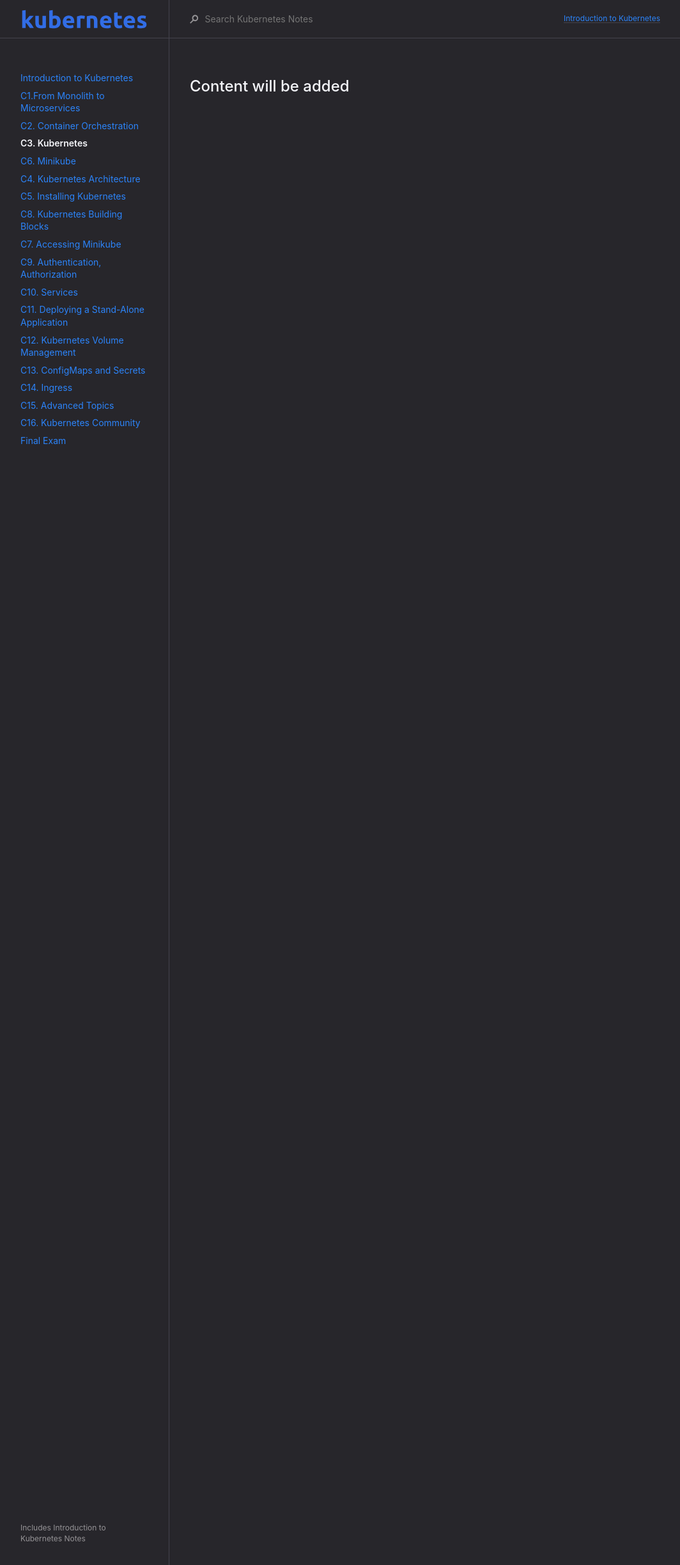
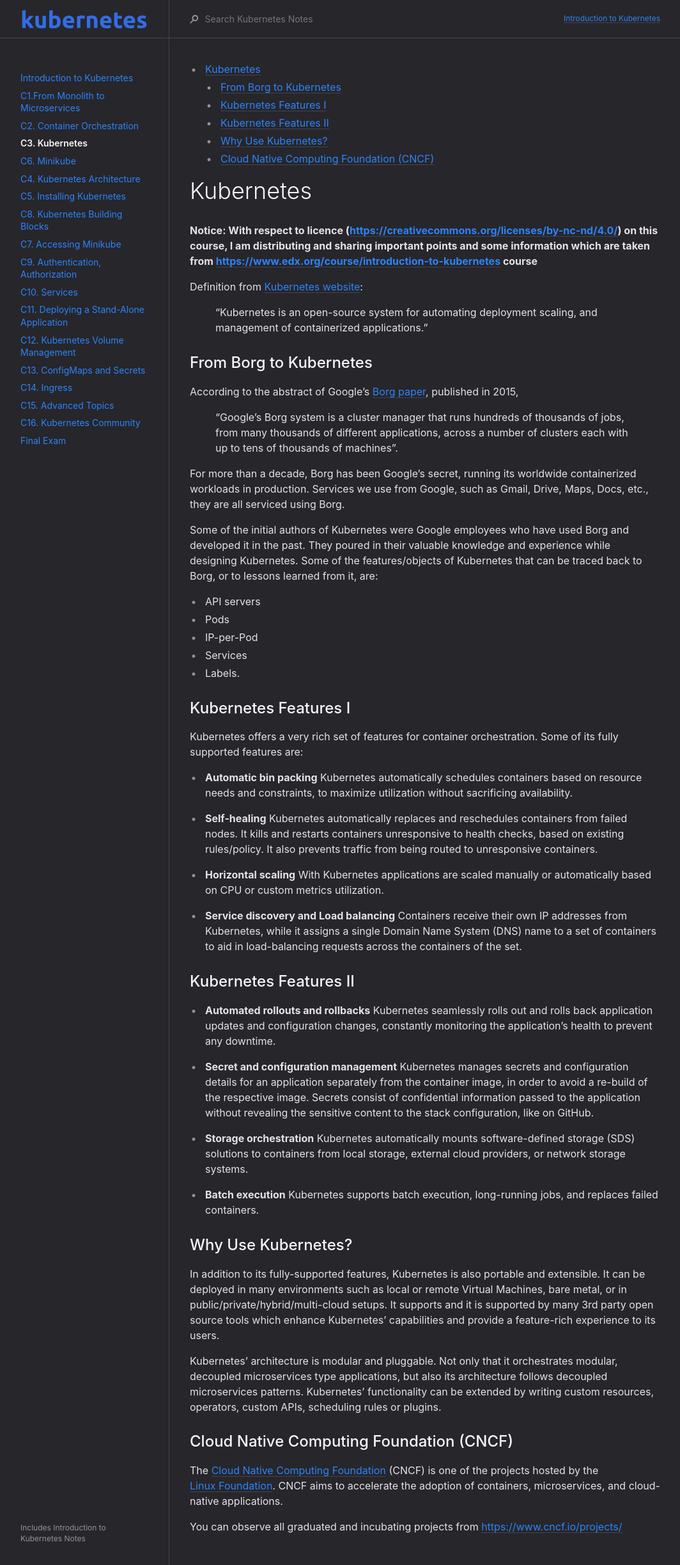
Before and after one commit to merkez/kubernetes, a Jekyll site: the page built from docs/chapter3.md, in a window 1280 px wide. Shown: the whole page at 64% size, without its empty margins (107-1171 px from the left). Built offline with Jekyll 4.4.1, drawn with Linux system fonts in a browser that asks for light colours.

Commit message:
chapter3 notes added

```diff
--- a/docs/chapter3.md
+++ b/docs/chapter3.md
@@ -3,4 +3,77 @@ layout: default
 title: C3. Kubernetes
 nav_order: 2
 ---
-## Content will be added
+- [Kubernetes](#kubernetes)
+  - [From Borg to Kubernetes](#from-borg-to-kubernetes)
+  - [Kubernetes Features I](#kubernetes-features-i)
+  - [Kubernetes Features II](#kubernetes-features-ii)
+  - [Why Use Kubernetes?](#why-use-kubernetes)
+  - [Cloud Native Computing Foundation (CNCF)](#cloud-native-computing-foundation-cncf)
+
+# Kubernetes
+
+__Notice: With respect to licence ([https://creativecommons.org/licenses/by-nc-nd/4.0/](https://creativecommons.org/licenses/by-nc-nd/4.0/)) on this course, I am distributing and sharing important points and some information which  are taken from [https://www.edx.org/course/introduction-to-kubernetes](https://www.edx.org/course/introduction-to-kubernetes) course__
+
+Definition from [Kubernetes website](https://kubernetes.io/):
+
+> "Kubernetes is an open-source system for automating deployment scaling, and management of containerized applications."
+
+
+## From Borg to Kubernetes
+
+According to the abstract of Google's [Borg paper](https://research.google.com/pubs/pub43438.html), published in 2015,
+
+> "Google's Borg system is a cluster manager that runs hundreds of thousands of jobs, from many thousands of different applications, across a number of clusters each with up to tens of thousands of machines".
+
+For more than a decade, Borg has been Google's secret, running its worldwide containerized workloads in production. Services we use from Google, such as Gmail, Drive, Maps, Docs, etc., they are all serviced using Borg.
+
+Some of the initial authors of Kubernetes were Google employees who have used Borg and developed it in the past. They poured in their valuable knowledge and experience while designing Kubernetes. Some of the features/objects of Kubernetes that can be traced back to Borg, or to lessons learned from it, are:
+
+- API servers
+- Pods
+- IP-per-Pod
+- Services
+- Labels.
+
+## Kubernetes Features I
+
+Kubernetes offers a very rich set of features for container orchestration. Some of its fully supported features are:
+
+- __Automatic bin packing__
+    Kubernetes automatically schedules containers based on resource needs and constraints, to maximize utilization without sacrificing availability.
+
+- __Self-healing__
+    Kubernetes automatically replaces and reschedules containers from failed nodes. It kills and restarts containers unresponsive to health checks, based on existing rules/policy. It also prevents traffic from being routed to unresponsive containers.
+
+- __Horizontal scaling__
+    With Kubernetes applications are scaled manually or automatically based on CPU or custom metrics utilization.
+
+- __Service discovery and Load balancing__
+    Containers receive their own IP addresses from Kubernetes, while it assigns a single Domain Name System (DNS) name to a set of containers to aid in load-balancing requests across the containers of the set.
+
+## Kubernetes Features II
+
+- __Automated rollouts and rollbacks__
+    Kubernetes seamlessly rolls out and rolls back application updates and configuration changes, constantly monitoring the application's health to prevent any downtime.
+
+- __Secret and configuration management__
+    Kubernetes manages secrets and configuration details for an application separately from the container image, in order to avoid a re-build of the respective image. Secrets consist of confidential information passed to the application without revealing the sensitive content to the stack configuration, like on GitHub.
+
+- __Storage orchestration__
+    Kubernetes automatically mounts software-defined storage (SDS) solutions to containers from local storage, external cloud providers, or network storage systems.
+
+- __Batch execution__
+    Kubernetes supports batch execution, long-running jobs, and replaces failed containers.
+
+
+## Why Use Kubernetes?
+
+In addition to its fully-supported features, Kubernetes is also portable and extensible. It can be deployed in many environments such as local or remote Virtual Machines, bare metal, or in public/private/hybrid/multi-cloud setups. It supports and it is supported by many 3rd party open source tools which enhance Kubernetes' capabilities and provide a feature-rich experience to its users.
+
+Kubernetes' architecture is modular and pluggable. Not only that it orchestrates modular, decoupled microservices type applications, but also its architecture follows decoupled microservices patterns. Kubernetes' functionality can be extended by writing custom resources, operators, custom APIs, scheduling rules or plugins.
+
+## Cloud Native Computing Foundation (CNCF)
+
+The [Cloud Native Computing Foundation](https://www.cncf.io/) (CNCF) is one of the projects hosted by the [Linux Foundation](https://www.linuxfoundation.org/). CNCF aims to accelerate the adoption of containers, microservices, and cloud-native applications.
+
+You can observe all graduated and incubating projects from [https://www.cncf.io/projects/](https://www.cncf.io/projects/)
```
Also changed, not shown: 2 other files.
